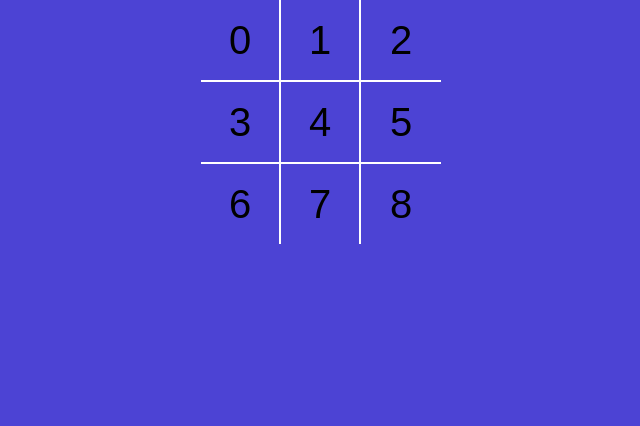
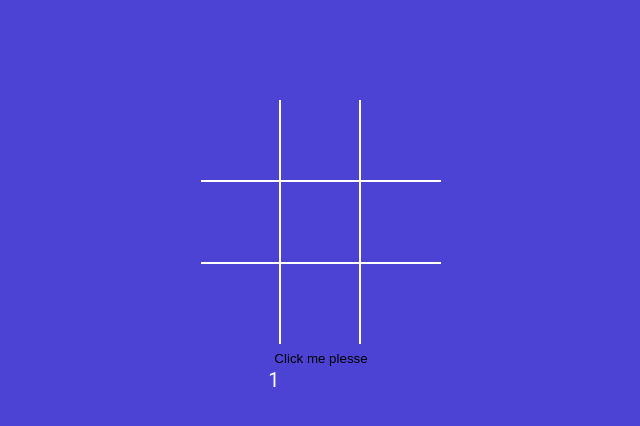
Before and after one commit to 12armandeep/Tik-Tak-Toe, a React (Vite) app: page / in a window 1280 px wide. Shown: the top 426 px of the page, without its empty margins (319-959 px from the left). Built offline with nearby package versions, Linux system fonts and the light colour scheme.

Commit message:
display X when clicked

```diff
--- a/src/App.jsx
+++ b/src/App.jsx
@@ -1,10 +1,23 @@
 import './style.scss';
+import { useState } from 'react';
+// eslint-disable-next-line no-unused-vars
 import Board from './componends/board';
 
 function App() {
+  let [counter, setcounter] = useState(1);
+  const onbtn = () => {
+    setcounter(counter + 1);
+    // setcounter(currentCounter =>{
+    //   return currentCounter +1;
+    //});
+  };
   return (
     <div className="app">
       <Board />
+      <div>
+        <button onClick={onbtn}>Click me plesse</button>
+        <div>{counter}</div>
+      </div>
     </div>
   );
 }
--- a/src/componends/board.jsx
+++ b/src/componends/board.jsx
@@ -1,22 +1,43 @@
 import Square from './squares';
+import { useState } from 'react';
 
 const Board = () => {
+  const [squares, setSquares] = useState(Array(9).fill(null));
+  const handleSquareClick = clickPosition => {
+    setSquares(currentSuare => {
+      return currentSuare.map((squarevalue, position) => {
+        if (clickPosition == position) {
+          return 'X';
+        }
+        return squarevalue;
+      });
+    });
+  };
+
+  const renderSquare = position => {
+    return (
+      <Square
+        value={squares[position]}
+        onclick={() => handleSquareClick(position)}
+      />
+    );
+  };
   return (
     <div className="board">
       <div className="board-row">
-        <Square value={0} />
-        <Square value={1} />
-        <Square value={2} />
+        {renderSquare(0)}
+        {renderSquare(1)}
+        {renderSquare(2)}
       </div>
       <div className="board-row">
-        <Square value={3} />
-        <Square value={4} />
-        <Square value={5} />
+        {renderSquare(3)}
+        {renderSquare(4)}
+        {renderSquare(5)}
       </div>
       <div className="board-row">
-        <Square value={6} />
-        <Square value={7} />
-        <Square value={8} />
+        {renderSquare(6)}
+        {renderSquare(7)}
+        {renderSquare(8)}
       </div>
     </div>
   );
--- a/src/componends/squares.jsx
+++ b/src/componends/squares.jsx
@@ -1,7 +1,8 @@
-const Square = prop => {
+// eslint-disable-next-line react/prop-types
+const Square = ({ value, onclick }) => {
   return (
-    <button type="button" className="square">
-      {prop.value}
+    <button type="button" className="square" onClick={onclick}>
+      {value}
     </button>
   );
 };
--- a/src/style.scss
+++ b/src/style.scss
@@ -94,7 +94,9 @@
 // .board {
 //   background-color: black;
 // }
-
+.board {
+  margin-top: 100px;
+}
 .board {
   .board-row {
     display: flex;
```
